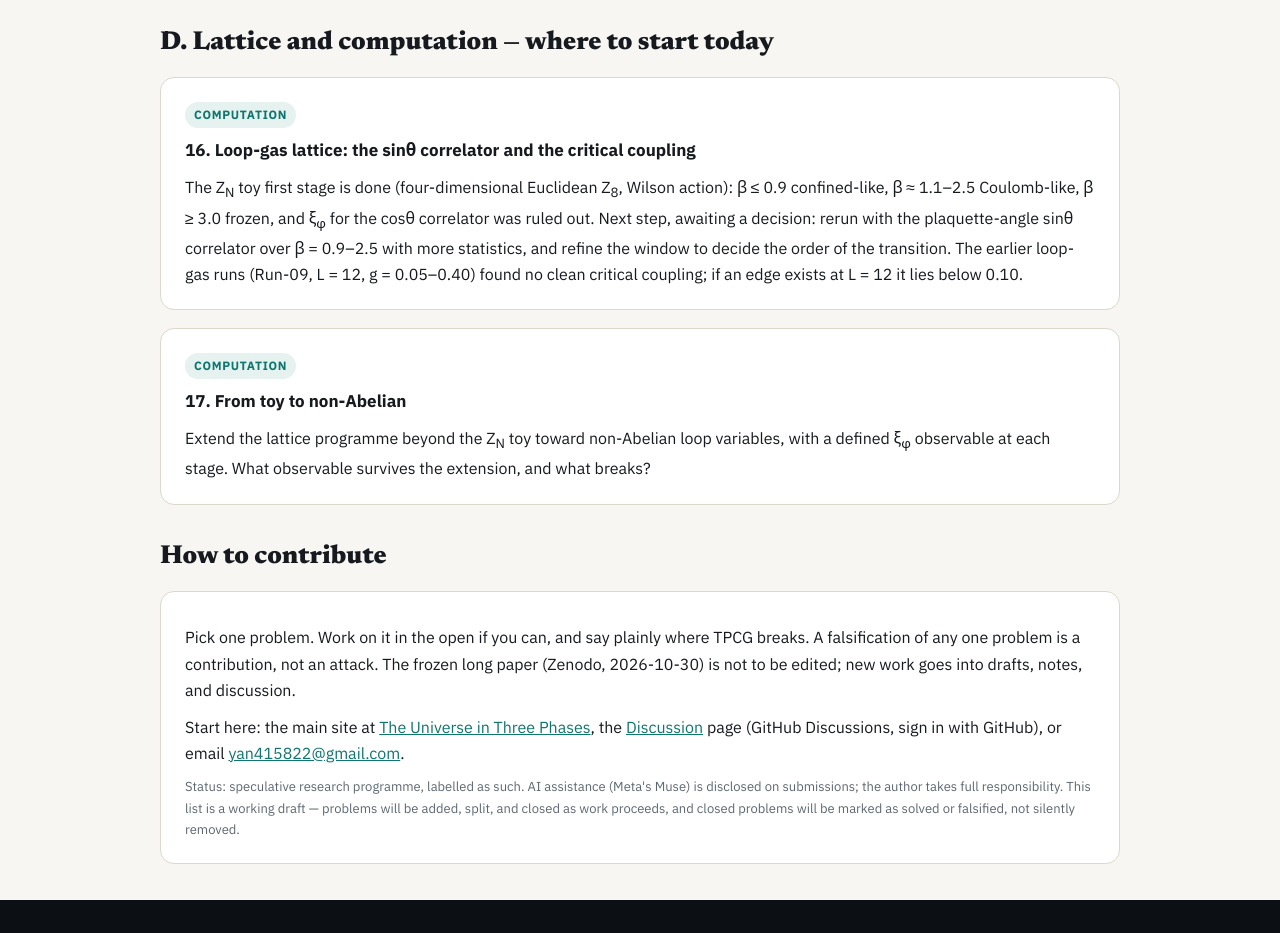
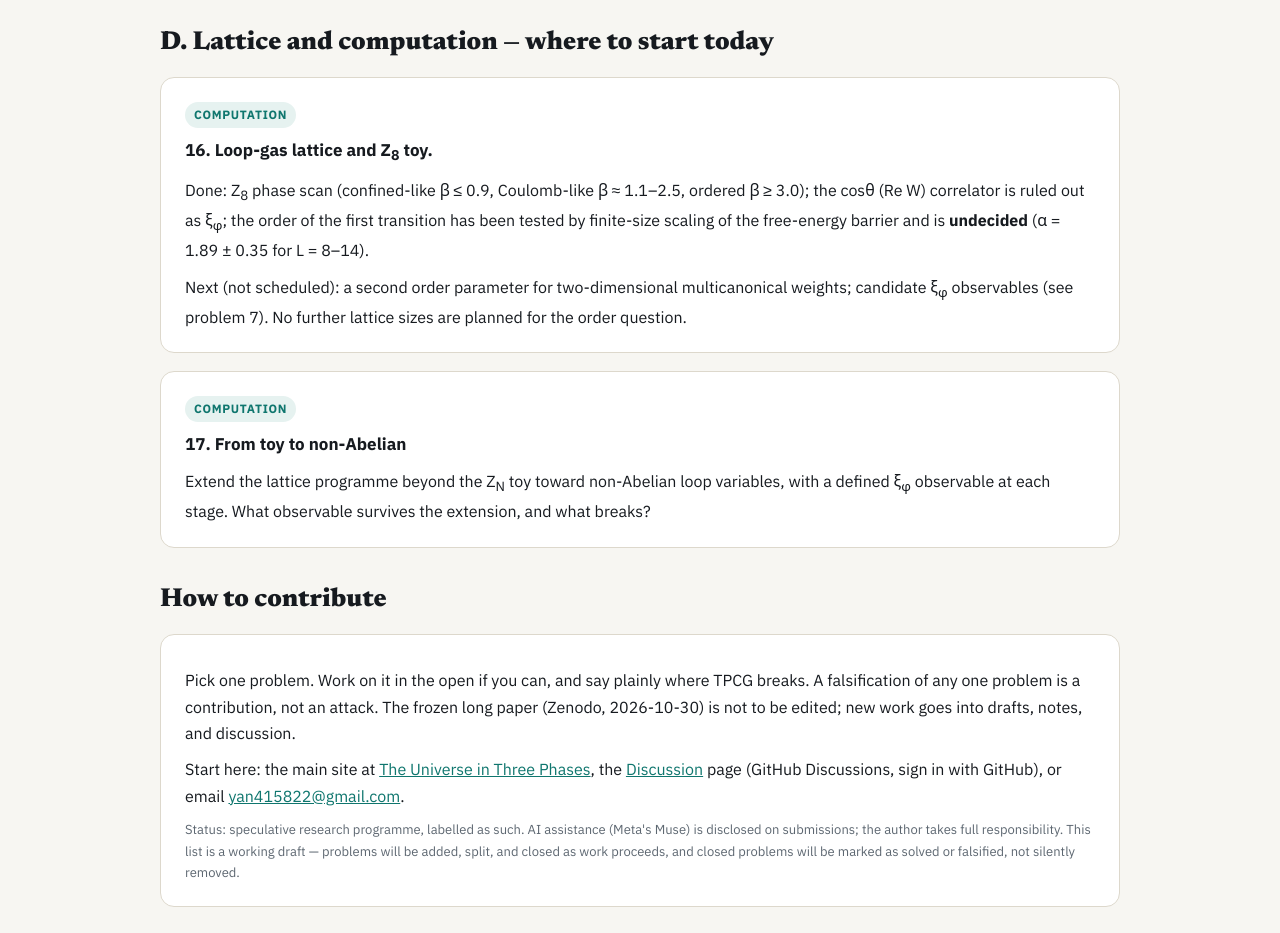
Before and after one commit to wyan66-art/tpcg, a plain HTML site: page problems.html in a window 1280 px wide. Shown: the part 4320-5253 px from the top of the page. Drawn offline with Linux system fonts and the light colour scheme.

Commit message:
Problems: update item 16 (Z8 order undecided), 2026-11-20

```diff
--- a/problems.html
+++ b/problems.html
@@ -176,8 +176,9 @@ footer p{margin-top:10px;max-width:820px}
 
     <div class="card">
       <span class="tag">Computation</span>
-      <h3>16. Loop-gas lattice: the sinθ correlator and the critical coupling</h3>
-      <p>The Z<sub>N</sub> toy first stage is done (four-dimensional Euclidean Z<sub>8</sub>, Wilson action): β ≤ 0.9 confined-like, β ≈ 1.1–2.5 Coulomb-like, β ≥ 3.0 frozen, and ξ<sub>φ</sub> for the cosθ correlator was ruled out. Next step, awaiting a decision: rerun with the plaquette-angle sinθ correlator over β = 0.9–2.5 with more statistics, and refine the window to decide the order of the transition. The earlier loop-gas runs (Run-09, L = 12, g = 0.05–0.40) found no clean critical coupling; if an edge exists at L = 12 it lies below 0.10.</p>
+      <h3>16. Loop-gas lattice and Z<sub>8</sub> toy.</h3>
+      <p>Done: Z<sub>8</sub> phase scan (confined-like β ≤ 0.9, Coulomb-like β ≈ 1.1–2.5, ordered β ≥ 3.0); the cosθ (Re W) correlator is ruled out as ξ<sub>φ</sub>; the order of the first transition has been tested by finite-size scaling of the free-energy barrier and is <strong>undecided</strong> (α = 1.89 ± 0.35 for L = 8–14).</p>
+      <p>Next (not scheduled): a second order parameter for two-dimensional multicanonical weights; candidate ξ<sub>φ</sub> observables (see problem 7). No further lattice sizes are planned for the order question.</p>
     </div>
 
     <div class="card">
```
